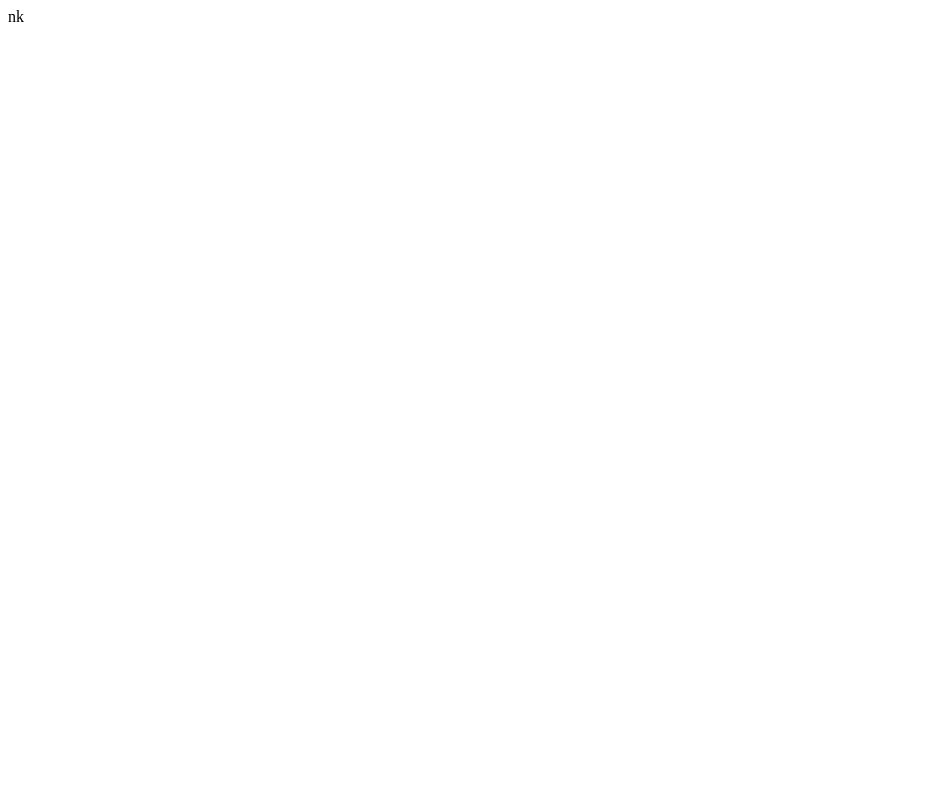
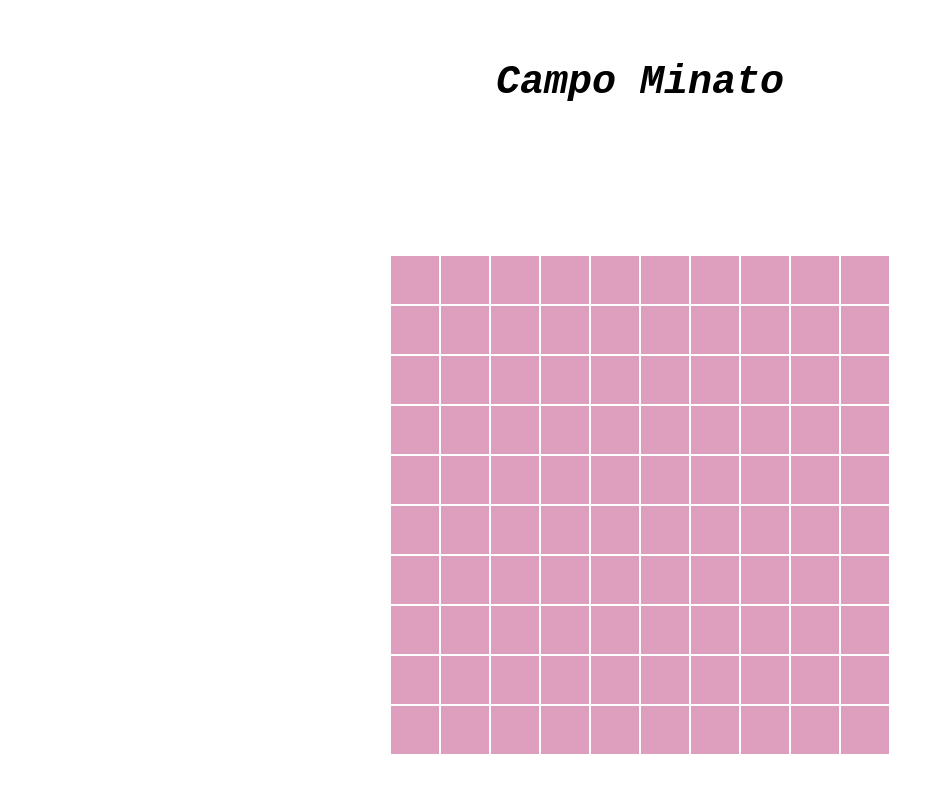
Before and after one commit to Asiaviscardi/js-campominato-grid, a plain HTML site: page index.html in a window 1280 px wide. Shown: the whole page, without its empty margins (0-944 px from the left). Drawn offline with Linux system fonts and the light colour scheme.

Commit message:
termine struttura

```diff
--- a/index.html
+++ b/index.html
@@ -8,7 +8,7 @@
 
     <meta name="viewport" content="width=device-width, initial-scale=1.0">
 
-    <link rel="stylesheet" href="style.css">nk
+    <link rel="stylesheet" href="style.css">
 
     <title>Campo Minato</title>
 
@@ -16,6 +16,126 @@
 
 <body>
 
+    <h1><em>Campo Minato</em></h1>
+
+    <div class="main d-flex">
+
+        <div class="container d-flex">
+
+            <div class="quadrato"></div>
+            <div class="quadrato"></div>
+            <div class="quadrato"></div>
+            <div class="quadrato"></div>
+            <div class="quadrato"></div>
+            <div class="quadrato"></div>
+            <div class="quadrato"></div>
+            <div class="quadrato"></div>
+            <div class="quadrato"></div>
+            <div class="quadrato"></div>
+
+            <div class="quadrato"></div>
+            <div class="quadrato"></div>
+            <div class="quadrato"></div>
+            <div class="quadrato"></div>
+            <div class="quadrato"></div>
+            <div class="quadrato"></div>
+            <div class="quadrato"></div>
+            <div class="quadrato"></div>
+            <div class="quadrato"></div>
+            <div class="quadrato"></div>
+
+            <div class="quadrato"></div>
+            <div class="quadrato"></div>
+            <div class="quadrato"></div>
+            <div class="quadrato"></div>
+            <div class="quadrato"></div>
+            <div class="quadrato"></div>
+            <div class="quadrato"></div>
+            <div class="quadrato"></div>
+            <div class="quadrato"></div>
+            <div class="quadrato"></div>
+
+            <div class="quadrato"></div>
+            <div class="quadrato"></div>
+            <div class="quadrato"></div>
+            <div class="quadrato"></div>
+            <div class="quadrato"></div>
+            <div class="quadrato"></div>
+            <div class="quadrato"></div>
+            <div class="quadrato"></div>
+            <div class="quadrato"></div>
+            <div class="quadrato"></div>
+
+            <div class="quadrato"></div>
+            <div class="quadrato"></div>
+            <div class="quadrato"></div>
+            <div class="quadrato"></div>
+            <div class="quadrato"></div>
+            <div class="quadrato"></div>
+            <div class="quadrato"></div>
+            <div class="quadrato"></div>
+            <div class="quadrato"></div>
+            <div class="quadrato"></div>
+
+            <div class="quadrato"></div>
+            <div class="quadrato"></div>
+            <div class="quadrato"></div>
+            <div class="quadrato"></div>
+            <div class="quadrato"></div>
+            <div class="quadrato"></div>
+            <div class="quadrato"></div>
+            <div class="quadrato"></div>
+            <div class="quadrato"></div>
+            <div class="quadrato"></div>
+
+            <div class="quadrato"></div>
+            <div class="quadrato"></div>
+            <div class="quadrato"></div>
+            <div class="quadrato"></div>
+            <div class="quadrato"></div>
+            <div class="quadrato"></div>
+            <div class="quadrato"></div>
+            <div class="quadrato"></div>
+            <div class="quadrato"></div>
+            <div class="quadrato"></div>
+
+            <div class="quadrato"></div>
+            <div class="quadrato"></div>
+            <div class="quadrato"></div>
+            <div class="quadrato"></div>
+            <div class="quadrato"></div>
+            <div class="quadrato"></div>
+            <div class="quadrato"></div>
+            <div class="quadrato"></div>
+            <div class="quadrato"></div>
+            <div class="quadrato"></div>
+
+            <div class="quadrato"></div>
+            <div class="quadrato"></div>
+            <div class="quadrato"></div>
+            <div class="quadrato"></div>
+            <div class="quadrato"></div>
+            <div class="quadrato"></div>
+            <div class="quadrato"></div>
+            <div class="quadrato"></div>
+            <div class="quadrato"></div>
+            <div class="quadrato"></div>
+
+            <div class="quadrato"></div>
+            <div class="quadrato"></div>
+            <div class="quadrato"></div>
+            <div class="quadrato"></div>
+            <div class="quadrato"></div>
+            <div class="quadrato"></div>
+            <div class="quadrato"></div>
+            <div class="quadrato"></div>
+            <div class="quadrato"></div>
+            <div class="quadrato"></div>
+
+        </div>
+
+    </div>
+
     <script src="script.js"></script>
 
 </body>
--- a/style.css
+++ b/style.css
@@ -0,0 +1,42 @@
+*{
+    margin: 0%;
+    padding: 0%;
+    box-sizing: border-box;
+}
+
+.d-flex{
+    display: flex;
+}
+
+h1{
+    text-align: center;
+    margin-top: 60px;
+    font-size: 40px;
+    font-family:'Courier New', Courier, monospace;
+}
+
+h1:hover{
+    color: rgb(160, 116, 137);
+}
+
+.main{
+    height: 100vh;
+    justify-content: center;
+    align-items: center;
+}
+
+.container{
+    flex-wrap: wrap;
+    width: 500px;
+    height: 500px;
+    background-color: rgb(222, 159, 191);
+}
+
+.quadrato{
+    width: 10%;
+    border: 1px solid white;
+}
+
+.quadrato:active{
+    background-color: blueviolet;
+}
```
